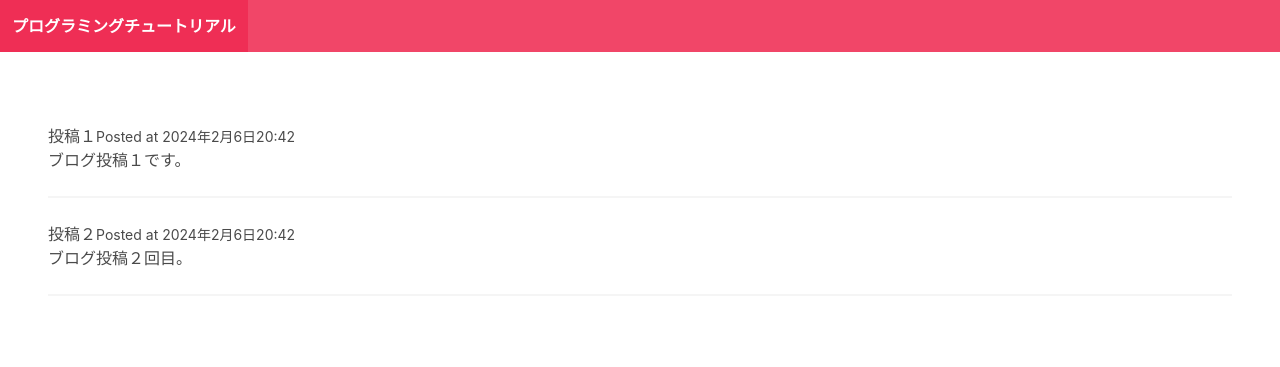
After one commit to mari2t/python-microblog, a Django app: template blog/templates/blog/post_detail.html in a window 1280 px wide. The commit adds this page. Shown: the top 367 px of the page. Run offline with Django 5.2, Linux system fonts and the light colour scheme; the template is opened without the code that fills it: values that come from a table or form of the project are taken from there, others are empty; data comes from the database, SQL or seed files in the repository.

Commit message:
update : post_detail.htmlを追加

```diff
--- a/blog/templates/blog/base.html
+++ b/blog/templates/blog/base.html
@@ -11,10 +11,13 @@
   </head>
   <body>
     <nav class="navbar is-danger">
-      <a href="/" class="navbar-item"></a
-      ><strong>プログラミングチュートリアル</strong>
+      <div class="navbar-brand">
+        <a href="/" class="navbar-item"
+          ><strong>プログラミングチュートリアル</strong></a
+        >
+      </div>
     </nav>
-    <section>
+    <section class="section">
       <dev class="container">{% block content %}{% endblock %}</dev>
     </section>
   </body>
--- /dev/null
+++ b/blog/templates/blog/post_detail.html
@@ -0,0 +1,8 @@
+{% extends "blog/base.html" %} {%block content%} {% for post in posts %}
+<div class="post block">
+  <h2 class="subtitle"></h2>
+  {{post.title}}<small>Posted at {{post.posted_date}}</small>
+  <p>{{post.intro}}</p>
+  <hr />
+</div>
+{% endfor %} {% endblock %}
--- a/blog/views.py
+++ b/blog/views.py
@@ -6,3 +6,6 @@ from .models import Post
 def frontpage(request):
     posts = Post.objects.all()
     return render(request,"blog/frontpage.html",{"posts":posts})
+
+def post_detail(request,slug):
+    return(request,"blog/post_detail.html")
--- a/microblog/urls.py
+++ b/microblog/urls.py
@@ -16,9 +16,10 @@ Including another URLconf
 """
 from django.contrib import admin
 from django.urls import path
-from blog.views import frontpage
+from blog.views import frontpage,post_detail
 
 urlpatterns = [
     path('admin/', admin.site.urls),
-    path("",frontpage)
+    path("",frontpage),
+    path("<slug:slug>/",post_detail,name="post_detail")
 ]
```
Also changed, not shown: MakeLog.md (+4 -0 lines).
